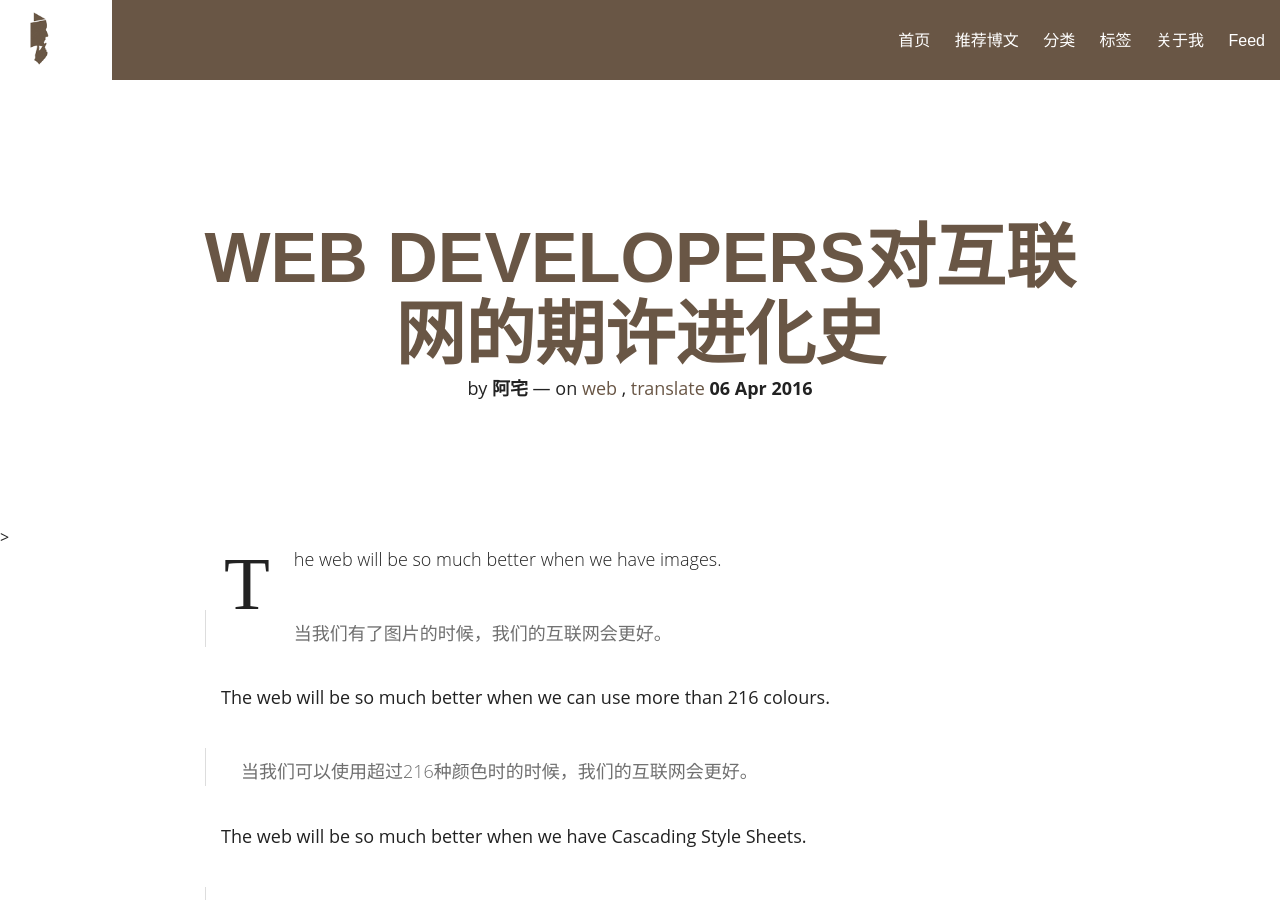
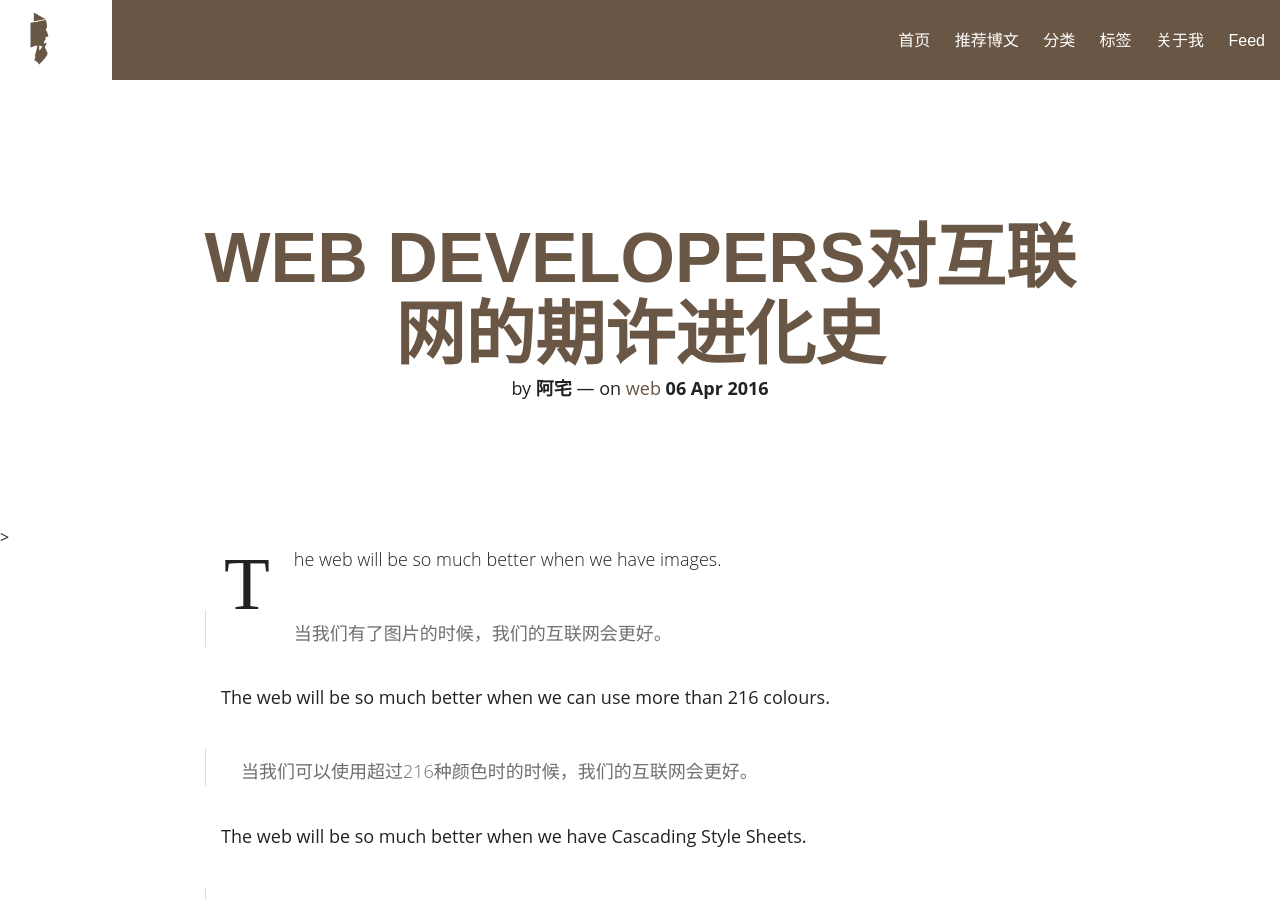
Before and after one commit to guocailee/guocailee.github.io, a Jekyll site: the page built from _posts/2016-04-06-A-brief-history-of-the-World-Wide-Web-by-web-developers.md, in a window 1280 px wide and 900 px high. Built offline with Jekyll 4.4.1, drawn with Linux system fonts in a browser that asks for light colours; nearby versions of some CDN libraries; comment, search, counter and statistics services are not loaded.

```diff
--- a/_posts/2016-04-06-A-brief-history-of-the-World-Wide-Web-by-web-developers.md
+++ b/_posts/2016-04-06-A-brief-history-of-the-World-Wide-Web-by-web-developers.md
@@ -3,7 +3,7 @@ layout: post
 title: "web developers对互联网的期许进化史"
 description: "javascript 设计模式"
 category: Front-End
-tags: [web,translate]
+tags: [web]
 comments: true
 share: true
 featured: true
```
Also changed, not shown: about.md (+1 -1 lines).
